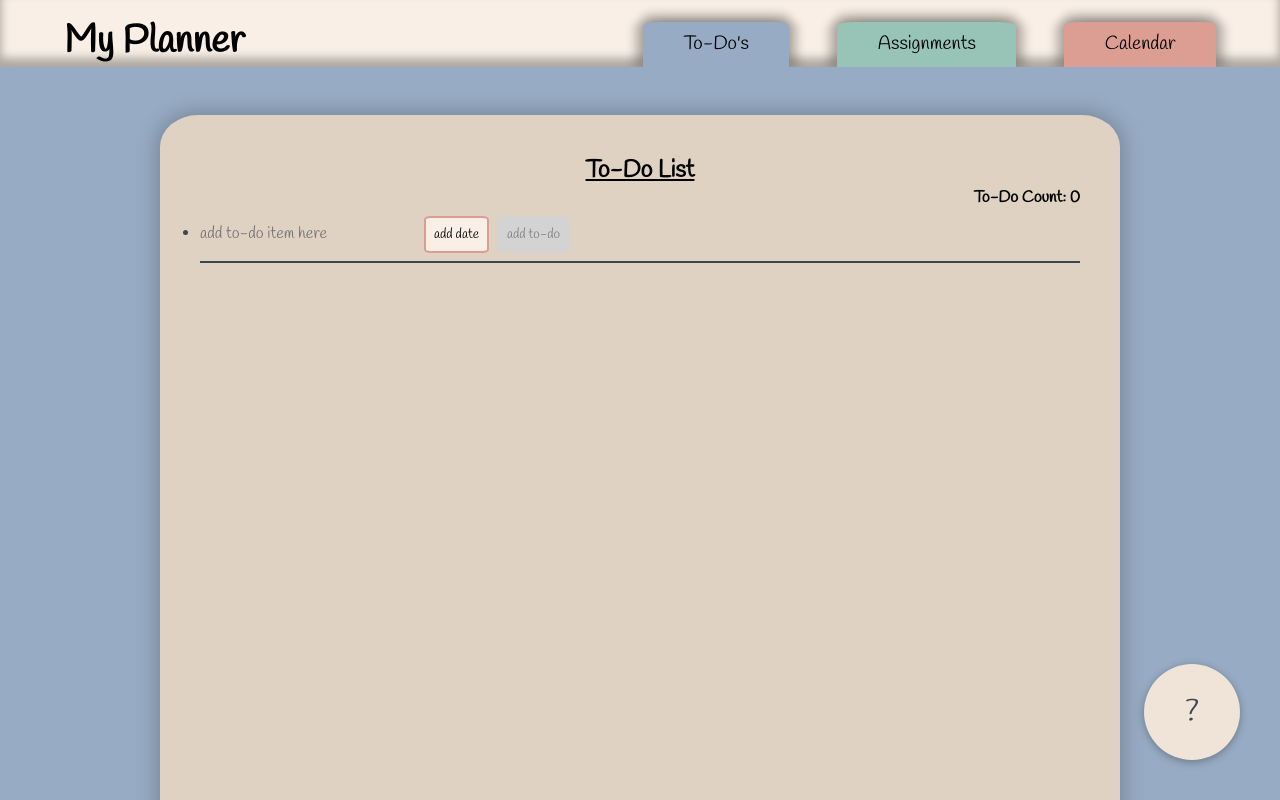
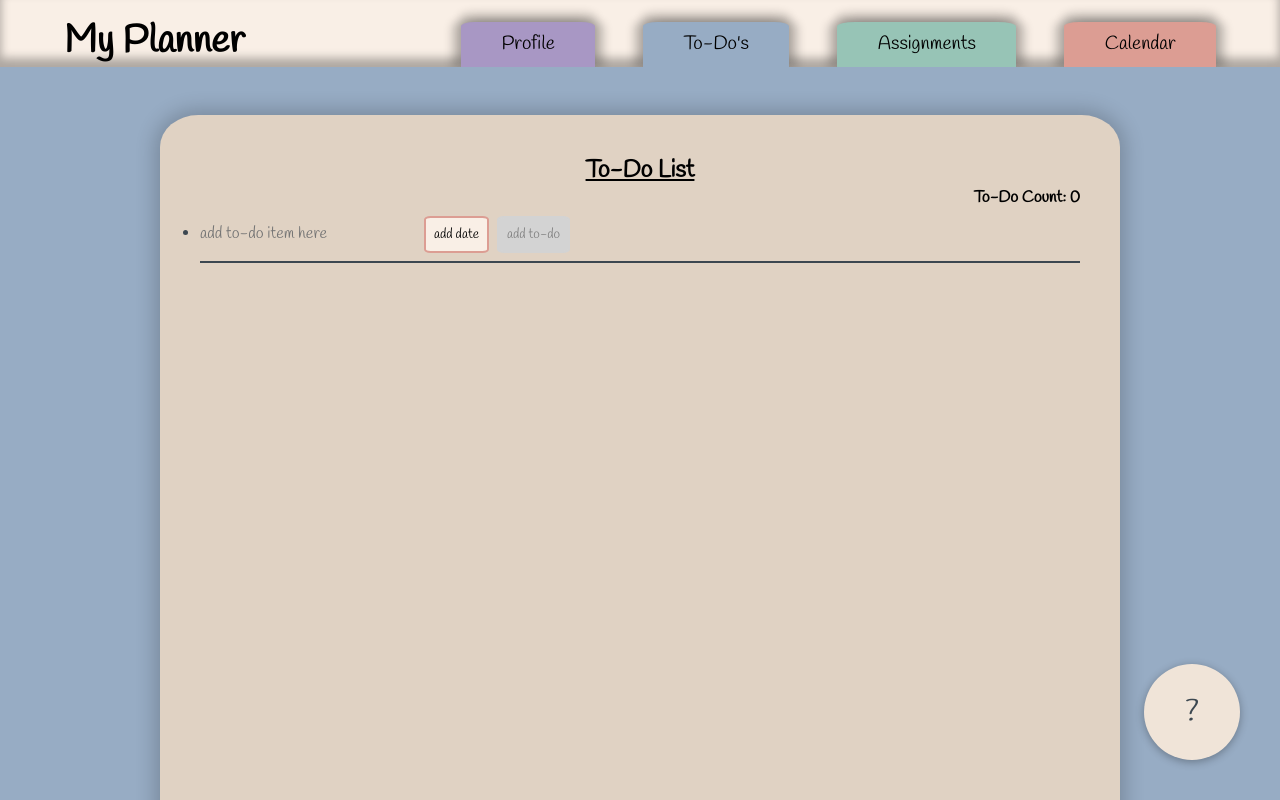
Before and after one commit to Angelina7355/My-Planner-App, a React (Vite) app: page / in a window 1280 px wide. Shown: the top 800 px of the page. Built offline with nearby package versions, Linux system fonts and the light colour scheme.

Commit message:
Add profile page and name customization

```diff
--- a/src/App.jsx
+++ b/src/App.jsx
@@ -1,4 +1,5 @@
 import React, { useState } from "react";
+import ProfilePage from "./components/ProfilePage";
 import TodoPage from "./components/TodoPage";
 import AssignmentPage from "./components/AssignmentPage";
 import CalendarPage from "./components/CalendarPage";
@@ -11,6 +12,7 @@ function App() {
     const [todos, setTodos] = useState([]);
     const [assignments, setAssignments] = useState([]);
     const [courses, setCourses] = useState([]);
+    const [userName, setUserName] = useState("");
 
     const tabBackgrounds = {
         todo: "var(--to-do-background)",
@@ -22,10 +24,17 @@ function App() {
         <>
             <header>
                 <span id="title">
-                    <h1>My Planner</h1>
+                    <h1>{userName ? `${userName}'s Planner` : "My Planner"}</h1>
                 </span>
 
                 <nav>
+                    <button
+                        className="tab"
+                        id="profile-tab"
+                        onClick={() => setActiveTab("profile")}
+                    >
+                        Profile
+                    </button>
                     <button
                         className="tab"
                         id="to-do-tab"
@@ -55,7 +64,8 @@ function App() {
             <main
                 style={{
                     backgroundColor:
-                        tabBackgrounds[activeTab] || "var(--to-do-background)",
+                        tabBackgrounds[activeTab] ||
+                        "var(--profile-background)",
                 }}
             >
                 {activeTab === "todo" && (
@@ -78,6 +88,12 @@ function App() {
                         courses={courses}
                     />
                 )}
+                {activeTab === "profile" && (
+                    <ProfilePage
+                        userName={userName}
+                        setUserName={setUserName}
+                    />
+                )}
             </main>
             <HelpButton />
         </>
--- /dev/null
+++ b/src/components/ProfilePage.jsx
@@ -0,0 +1,17 @@
+import React from "react";
+
+export default function ProfilePage({ userName, setUserName }) {
+    return (
+        <div id="profile-page">
+            <h2>Profile</h2>
+            <label className="profile-label">
+                Enter Your Name:
+                <input
+                    type="text"
+                    value={userName}
+                    onChange={(e) => setUserName(e.target.value)}
+                />
+            </label>
+        </div>
+    );
+}
--- a/src/styles.css
+++ b/src/styles.css
@@ -5,6 +5,7 @@
     --light-tan: #f0e4d8;
     --tan: #e0d2c3;
     --to-do-background: #97acc4;
+    --profile-background: #a897c4;
     --assignment-background: #97c4b6;
     --calendar-background: #dc9d93;
     --to-do-text: #3c4750;
@@ -65,6 +66,11 @@ button.tab {
         /* top */ -8px 0px 10px 1px rgba(0, 0, 0, 0.2),
         /* left */ 8px 0px 10px 1px rgba(0, 0, 0, 0.2); /* right */
     margin: 0;
+}
+
+#profile-tab {
+    background-color: var(--profile-background);
+    border-color: var(--profile-background);
 }
 
 #to-do-tab {
@@ -202,7 +208,8 @@ hr {
 
 #to-do-page,
 #assignment-page,
-#calendar-page {
+#calendar-page,
+#profile-page {
     background-color: var(--tan);
     width: 100%;
     height: 100%;
@@ -211,8 +218,17 @@ hr {
     box-shadow: 0px 0px 20px 5px rgba(0, 0, 0, 0.2);
 }
 
+.profile-label input {
+    margin-left: 1em;
+}
+
+#profile-page {
+    font-size: 1.3em;
+}
+
 #to-do-page,
-#assignment-page {
+#assignment-page,
+#profile-page {
     height: 100dvh;
 }
 
```
Also changed, not shown: 1 other file (tests, documents, lock files or other folders).
